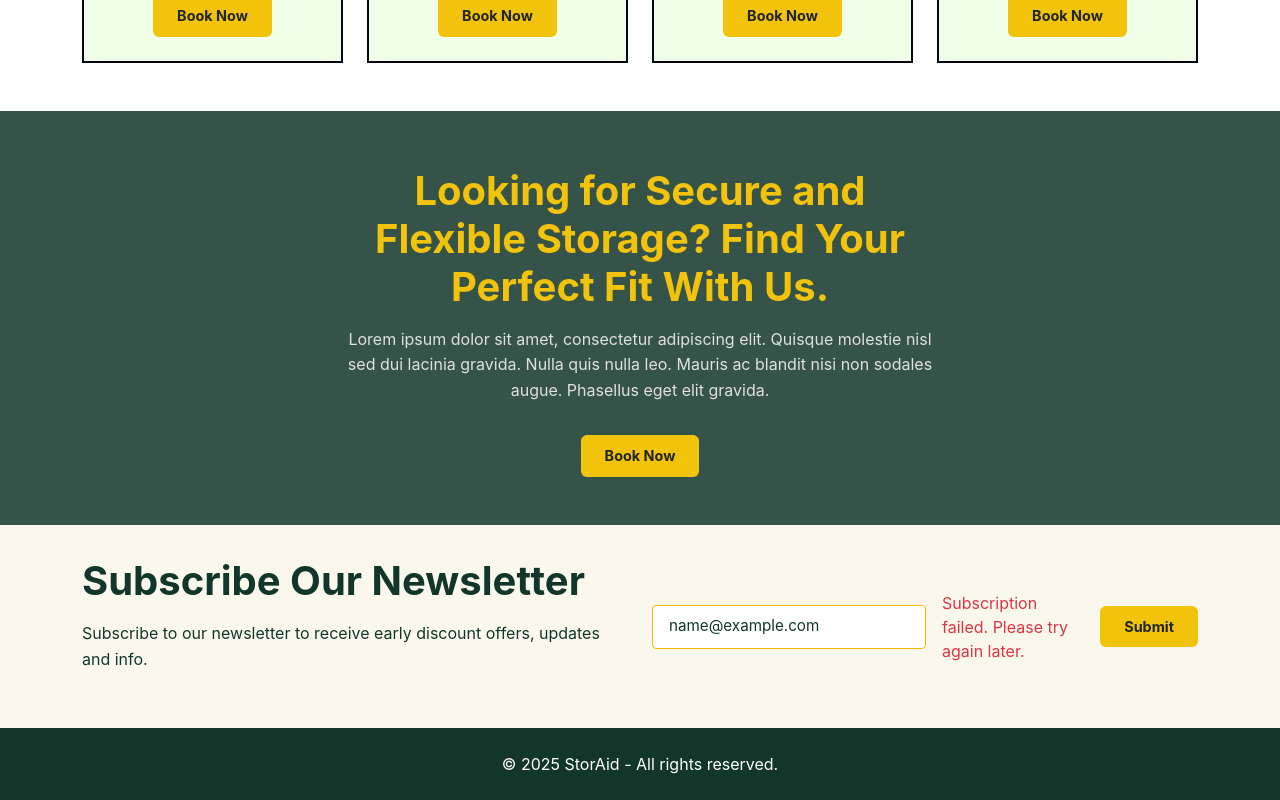
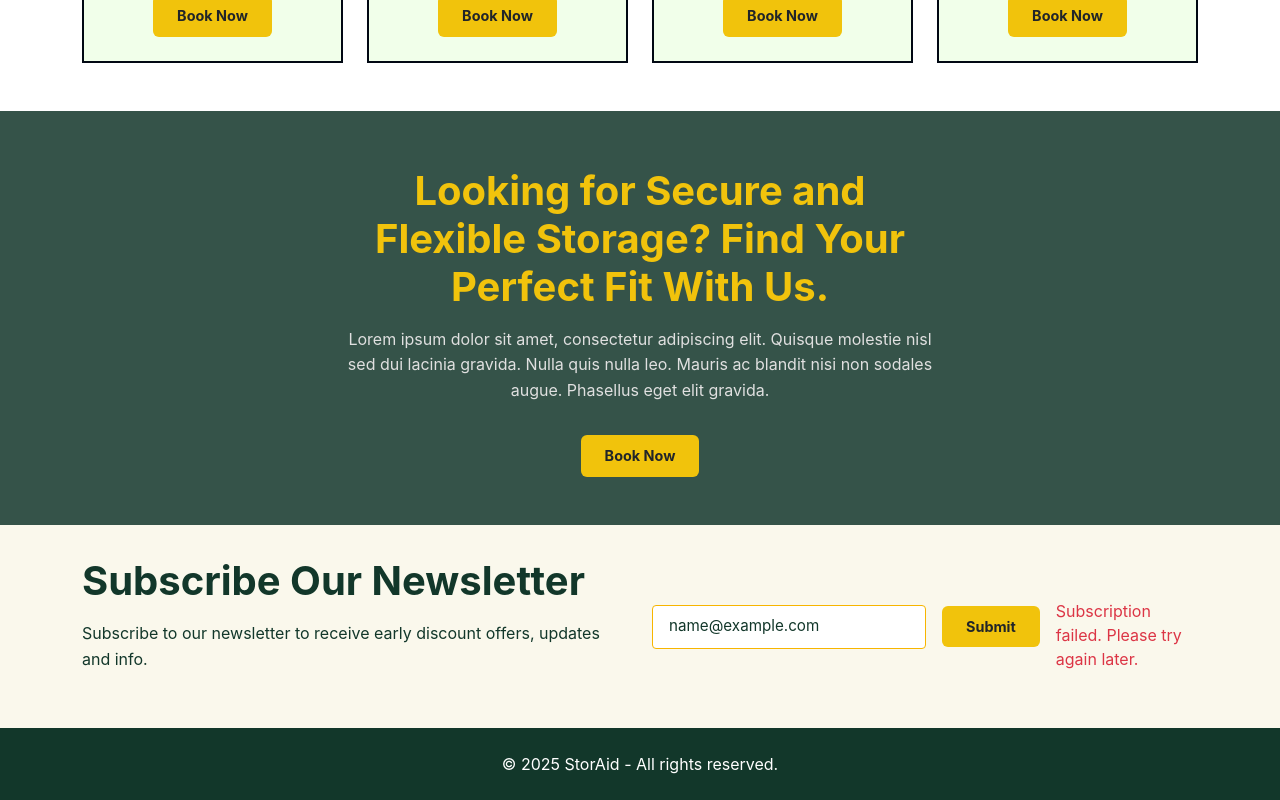
Before and after one commit to Pieplow/storaid-assignment-react, a React (Vite) app: page / in a window 1280 px wide. Both pictures are taken after typing "name@example.com" into the empty fields and a click on the button "Submit". Shown: the part 3178-3978 px from the top of the page. Built offline with nearby package versions, Linux system fonts and the light colour scheme; no server answers.

Commit message:
fixed css and role

```diff
--- a/src/components/sections/Newsletter.jsx
+++ b/src/components/sections/Newsletter.jsx
@@ -58,18 +58,28 @@ const Newsletter = () => {
 
           <div className="col-md-6">
             <form onSubmit={handleSubmit}>
+              <label htmlFor="newsletter-email" className="visually-hidden">
+                Email address
+                </label>
               <input
+                id="newsletter-email"
                 type="email"
                 placeholder="Enter your email *"
                 required
                 value={email}
                 onChange={handleChange}
               />
-              {error && <div className="error text-danger">{error}</div>}
-              {message && <div className="text-success mt-2">{message}</div>}
 
-              <Button label={loading ? "Submitting..." : "Submit"} />
+
+              <Button label={loading ? "Submitting..." : "Submit"}
+              disabled={loading} />
+              <div className="mt-3">
+                    {error && <div role="alert" className="error text-danger">{error}</div>}
+            {message && <div role="alert" className="text-success mt-2">{message}</div>}
+             </div>
             </form>
+
+
           </div>
         </div>
       </div>
```
